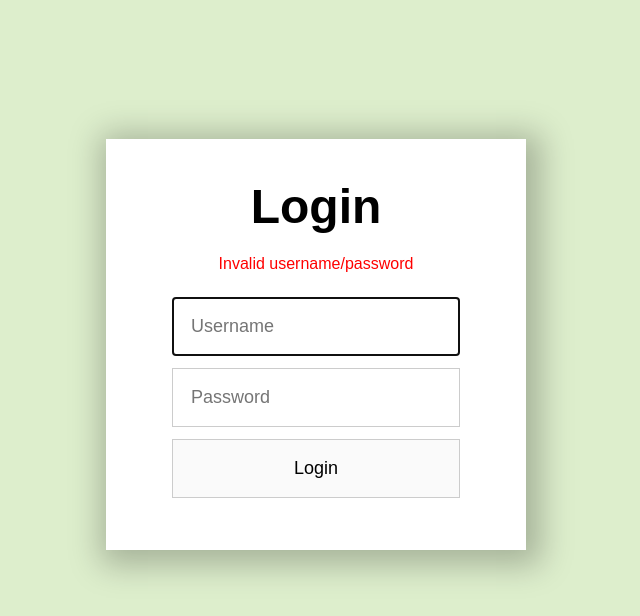
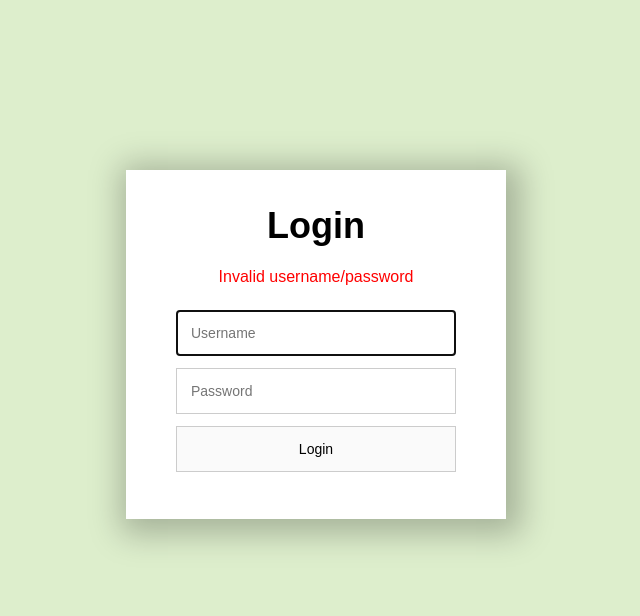
Before and after one commit to PureGero/ProcessManager, a website: page html/login.html in a window 1280 px wide. Shown: the whole page, without its empty margins (324-964 px from the left). Drawn offline with Linux system fonts and the light colour scheme.

Commit message:
Make login page smaller

```diff
--- a/html/login.html
+++ b/html/login.html
@@ -11,7 +11,7 @@
             .title {
                 display: block;
                 font-weight: bold;
-                font-size: 48px;
+                font-size: 36px;
                 margin-bottom: 3px;
             }
             .invaliduser {
@@ -35,19 +35,19 @@
                 margin: auto;
                 width: 300px;
                 box-shadow: 5px 5px 30px 10px rgba(0,0,0,0.25);
-                padding: 40px 60px;
+                padding: 35px 40px;
                 background-color: white;
             }
             input {
                 display: inline-block;
                 width: 250px;
-                padding: 18px;
-                font-size: 18px;
+                padding: 14px;
+                font-size: 14px;
                 margin-bottom: 12px;
                 border: 1px solid #ccc;
             }
             input[type=submit] {
-                width: 288px;
+                width: 280px;
                 cursor: pointer;
                 background-color: #fafafa;
             }
```
